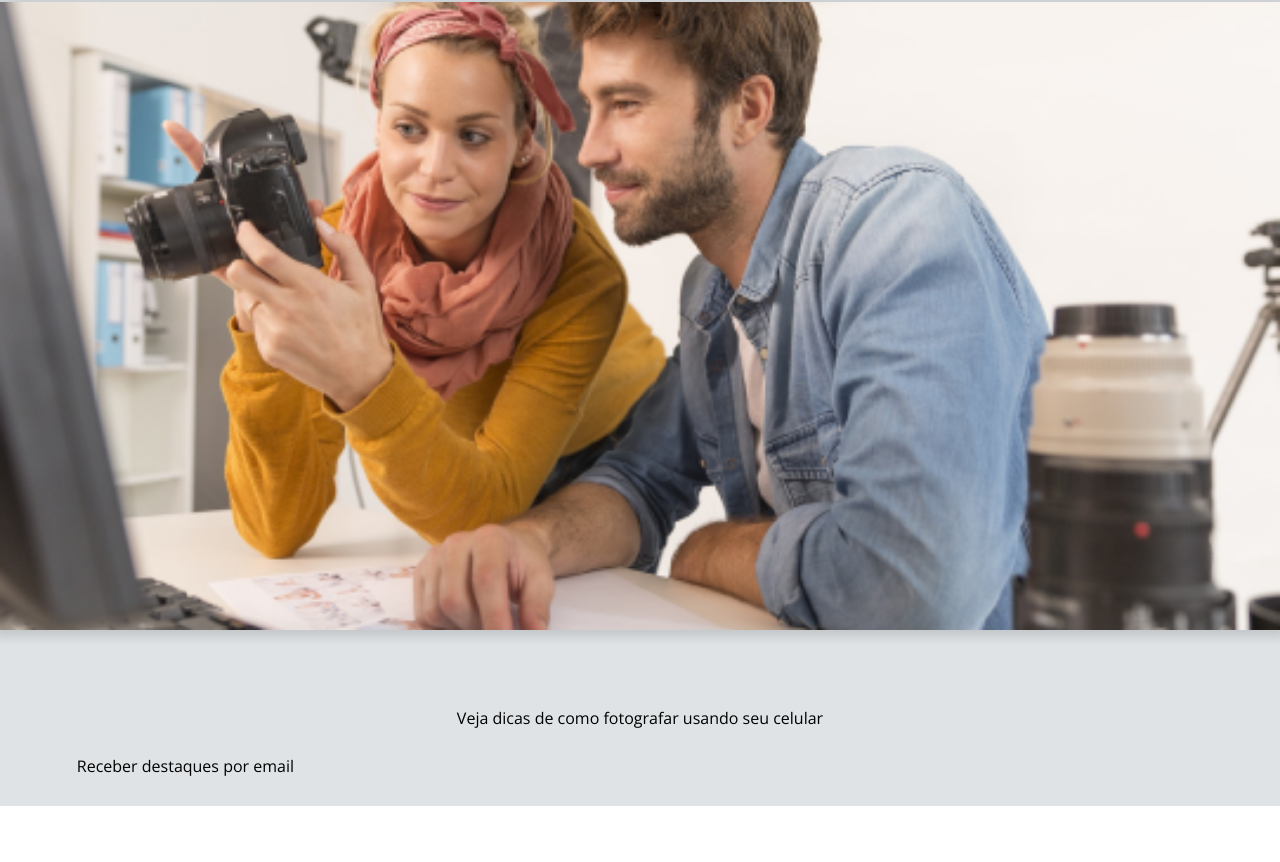
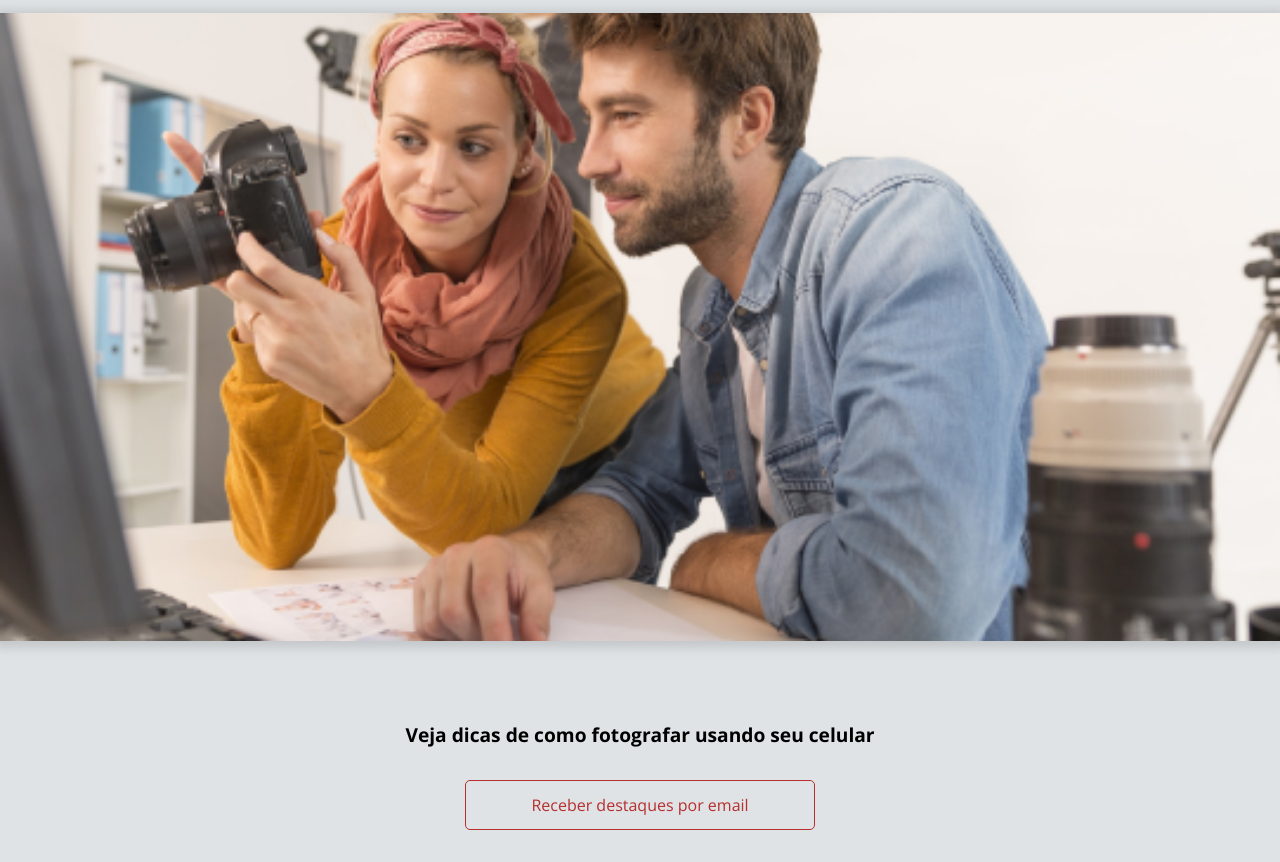
Before and after one commit to Maicolnangel/opeperiamolbile, a plain HTML site: page index.html in a window 1280 px wide. Shown: the part 1255-2117 px from the top of the page. Before the commit the page ends 2061 px from the top, so only its background shows below. Drawn offline with nearby package versions, Linux system fonts and the light colour scheme.

Commit message:
refazendo estilo do destaques.css

```diff
--- a/css/destaques.css
+++ b/css/destaques.css
@@ -26,3 +26,15 @@
     box-shadow: 0 2px 10px 5px #00000020;
     margin-bottom: 5rem;
 }
+
+.destaques_painel-texto {
+    font-weight: 700;
+    font-size: 1.2rem;
+    line-height: normal;
+}
+
+.destaques_botao {
+    color: var(--vermelho-forte);
+    border-color: var(--vermelho-forte);
+    margin: 0 auto;
+}
--- a/index.html
+++ b/index.html
@@ -49,7 +49,7 @@
                         Veja dicas de como fotografar usando seu celular" class="destaques_painel-imagem">
                         <figcaption class="destaques_painel-texto">Veja dicas de como fotografar usando seu celular</figcaption>
                     </figure>
-                </a><a href="#" class="destaques_botao">Receber destaques por email</a>
+                </a><a href="#" class="destaques_botao botao">Receber destaques por email</a>
             </section>
 
         </main>
```
